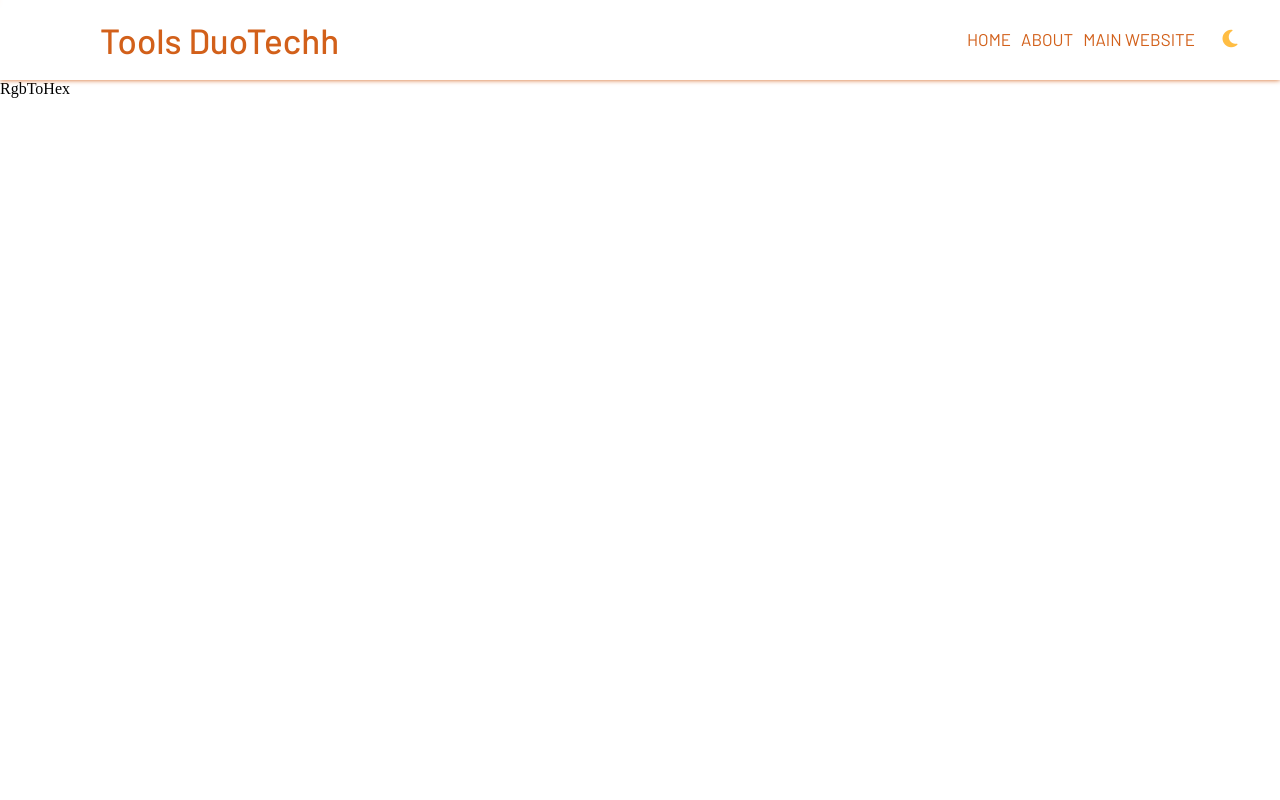
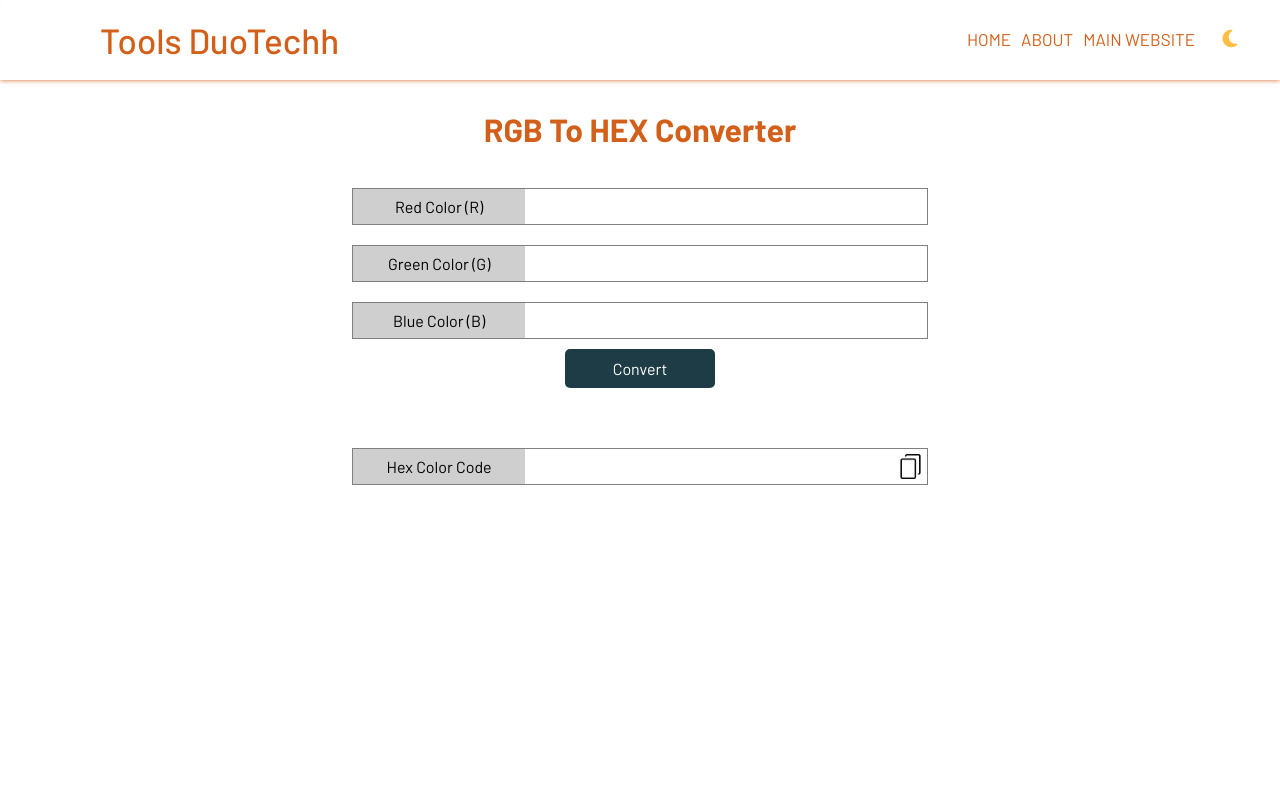
Before and after one commit to hammadqurashi/Tools-Duotechh, a React (Create React App) app: page /rgb-to-hex in a window 1280 px wide. Shown: the top 800 px of the page. Built offline with nearby package versions, Linux system fonts and the light colour scheme.

Commit message:
New Changes

```diff
--- a/src/Tools/WebsiteManagementTools/RgbToHex/RgbToHex.js
+++ b/src/Tools/WebsiteManagementTools/RgbToHex/RgbToHex.js
@@ -1,7 +1,115 @@
-import React from "react";
+import React, { useState, useRef } from "react";
 import "./rgbtohex.css";
 const RgbToHex = () => {
-  return <div>RgbToHex</div>;
+  const [hexcolor, sethexcolor] = useState("");
+
+  const red = useRef();
+  const green = useRef();
+  const blue = useRef();
+
+  const valuetoHex = (value) => {
+    let hex = value.toString(16);
+    return hex.length === 1 ? "0" + hex : hex;
+  };
+
+  const rgbToHexa = (r, g, b) => {
+    return valuetoHex(r) + valuetoHex(g) + valuetoHex(b);
+  };
+
+  const convertToHex = async () => {
+    let r = Number.parseInt(red.current.value);
+    let g = Number.parseInt(green.current.value);
+    let b = Number.parseInt(blue.current.value);
+    let newhexColor = "#" + rgbToHexa(r, g, b);
+    sethexcolor(newhexColor);
+  };
+
+  const copyColor = (e) => {
+    navigator.clipboard.writeText(hexcolor);
+    e.target.src = require("../../../Assets/OtherImages/tick.webp");
+    setTimeout(() => {
+      e.target.src = require("../../../Assets/OtherImages/copy.webp");
+    }, 1000);
+  };
+
+  return (
+    <>
+      <div className="rgbtohex-container">
+        <h1 className="tool_h1">RGB To HEX Converter</h1>
+        <div className="rgbtohex-box">
+          <div className="rgbtohex-fields">
+            <label htmlFor="red" className="rgbtohex-labels">
+              Red Color (R)
+            </label>
+            <input
+              // onChange={handleChange}
+              ref={red}
+              type="number"
+              id="red"
+              className="rgbtohex-inputs"
+              min={0}
+              max={255}
+            ></input>
+          </div>
+          <div className="rgbtohex-fields">
+            <label htmlFor="green" className="rgbtohex-labels">
+              Green Color (G)
+            </label>
+            <input
+              // onChange={handleChange}
+              type="number"
+              ref={green}
+              id="green"
+              className="rgbtohex-inputs"
+              min={0}
+              max={255}
+            ></input>
+          </div>
+          <div className="rgbtohex-fields">
+            <label htmlFor="blue" className="rgbtohex-labels">
+              Blue Color (B)
+            </label>
+            <input
+              // onChange={handleChange}
+              type="number"
+              ref={blue}
+              id="blue"
+              className="rgbtohex-inputs"
+              min={0}
+              max={255}
+            ></input>
+          </div>
+          <div className="rgbtohex-btns">
+            <button className="btn-primary" onClick={convertToHex}>
+              Convert
+            </button>
+          </div>
+          <div className="rgbtohex-responsebox">
+            <div
+              className="colorpreview"
+              style={{ backgroundColor: hexcolor }}
+            ></div>
+            <div className="rgbtohex-fields">
+              <label htmlFor="hexcolorcode" className="rgbtohex-labels">
+                Hex Color Code
+              </label>
+              <span id="hexcolorcode" className="rgbtohex-inputs">
+                {hexcolor}
+              </span>
+              <img
+                title="Click To Copy"
+                src={require("../../../Assets/OtherImages/copy.webp")}
+                alt="copy"
+                width="25px"
+                style={{ cursor: "pointer" }}
+                onClick={copyColor}
+              />
+            </div>
+          </div>
+        </div>
+      </div>
+    </>
+  );
 };
 
 export default RgbToHex;
--- a/src/Tools/WebsiteManagementTools/RgbToHex/rgbtohex.css
+++ b/src/Tools/WebsiteManagementTools/RgbToHex/rgbtohex.css
@@ -0,0 +1,72 @@
+.rgbtohex-container {
+  width: 90%;
+  margin: 30px auto;
+  text-align: center;
+}
+
+.rgbtohex-box {
+  margin: 30px 0px;
+  display: flex;
+  flex-direction: column;
+  flex-wrap: wrap;
+  align-items: center;
+  /* background-color: aqua; */
+}
+
+.rgbtohex-fields {
+  display: flex;
+  align-items: center;
+  border: 1px solid gray;
+  margin: 10px 0px;
+  width: 50%;
+}
+
+.rgbtohex-labels {
+  font-size: 16px;
+  padding: 8px 10px;
+  font-family: var(--content-font-family);
+  background-color: rgb(207, 207, 207);
+  width: 30%;
+}
+
+.rgbtohex-inputs {
+  margin-left: 5%;
+  width: 60%;
+  border: none;
+  outline: none;
+  font-size: 16px;
+  font-family: var(--content-font-family);
+}
+
+.rgbtohex-copy {
+  width: 25px;
+  cursor: pointer;
+}
+
+.rgbtohex-responsebox {
+  margin: 20px 0px;
+  width: 100%;
+  display: flex;
+  flex-direction: column;
+  align-items: center;
+}
+
+.colorpreview {
+  height: 30px;
+  width: 50%;
+}
+
+@media (max-width: 500px) {
+  .rgbtohex-fields {
+    width: 80%;
+  }
+
+  .rgbtohex-labels {
+    font-size: 14px;
+  }
+
+  .colorpreview {
+    height: 30px;
+    width: 80%;
+  }
+}
```
Also changed, not shown: src/Assets/OtherImages/copy.webp (added), src/Assets/OtherImages/tick.webp (added).
